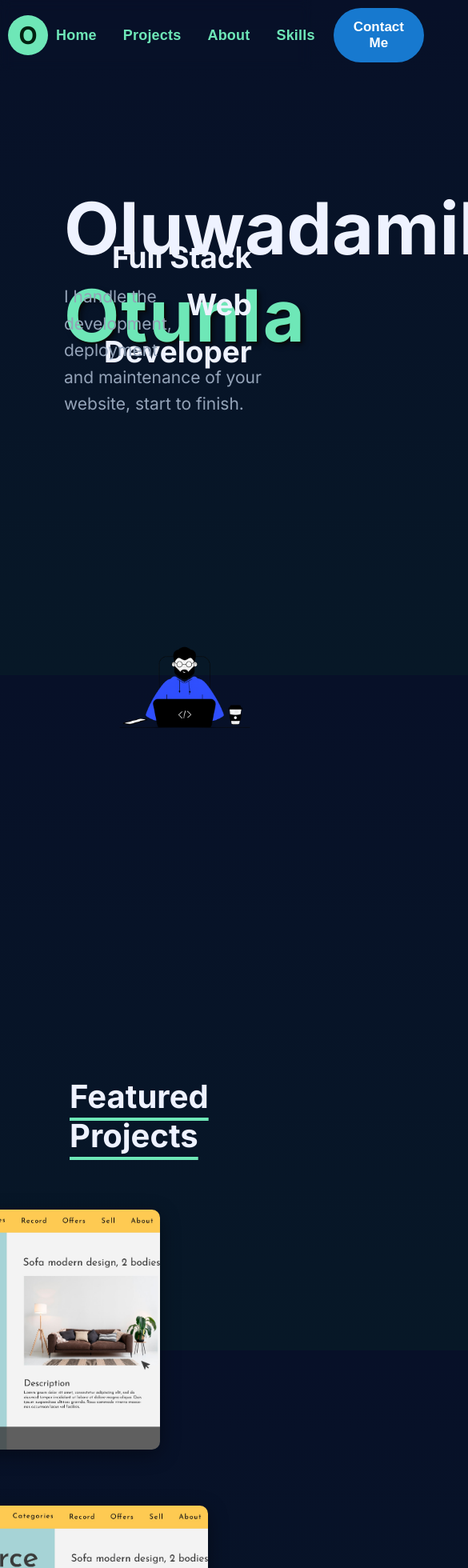
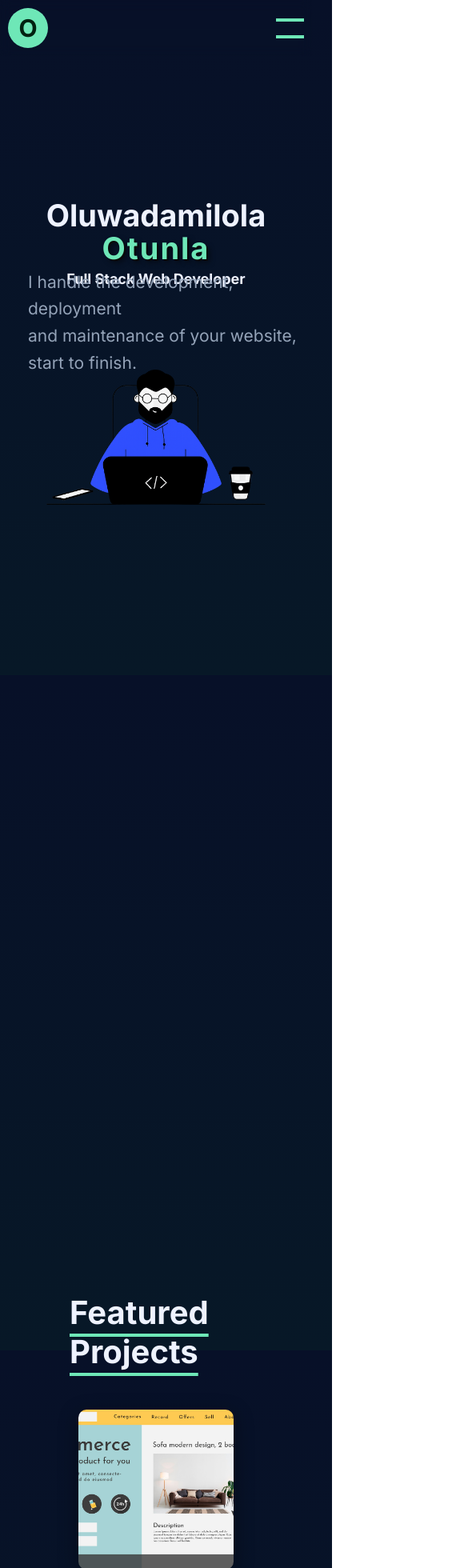
Before and after one commit to SoftWare00750/_portfolio, a React (Create React App) app in the folder portfolio/: page / in a window 390 px wide. Shown: the top 1960 px of the page at 80% size, 585 px wide, since content can reach past the window. Built offline with nearby package versions, Linux system fonts and the light colour scheme.

Commit message:
18th commit

```diff
--- a/portfolio/src/index.js
+++ b/portfolio/src/index.js
@@ -2,6 +2,7 @@ import React from "react";
 import ReactDOM from "react-dom/client";
 import App from "./App";
 import "./App.css";
+import "./responsive.css";
 
 const root = ReactDOM.createRoot(document.getElementById("root"));
 root.render(
--- /dev/null
+++ b/portfolio/src/responsive.css
@@ -0,0 +1,209 @@
+/* =========================
+   RESPONSIVE DESIGN ADD-ON
+   ========================= */
+
+/* --- GLOBAL ADJUSTMENTS --- */
+@media (max-width: 1280px) {
+  .hero-sub-right-fixed {
+    position: static;
+    text-align: left;
+    max-width: 100%;
+    margin-top: 40px;
+  }
+
+  .hero-image {
+    position: relative;
+    width: 80%;
+    height: auto;
+    margin: 40px auto 0;
+    display: block;
+    transform: none;
+  }
+
+  .projects-grid {
+    grid-template-columns: 1fr;
+    gap: 40px;
+  }
+
+  .project-card {
+    width: 100%;
+    margin: 0 auto;
+  }
+}
+
+/* --- TABLET VIEW --- */
+@media (max-width: 992px) {
+  /* HERO section responsive stacking */
+  .hero-inner {
+    display: flex;
+    flex-direction: column;
+    align-items: center;
+    padding: 0 30px;
+  }
+
+  .hero-name {
+    text-align: center;
+    font-size: 70px;
+    line-height: 0.9;
+  }
+
+  .hero-sub-right-fixed {
+    position: static;
+    text-align: center;
+    margin-top: 20px;
+  }
+
+  .hero-image {
+    position: relative;
+    width: 70%;
+    height: auto;
+    margin: 40px auto 0;
+  }
+
+  /* Projects stack */
+  .projects-grid {
+    grid-template-columns: 1fr;
+  }
+
+  .project-card:nth-child(1),
+  .project-card:nth-child(2) {
+    grid-column: 1;
+    grid-row: auto;
+    margin: 0 auto;
+  }
+
+  .project-media img {
+    width: 90%;
+    height: auto;
+  }
+}
+
+/* --- MOBILE VIEW (HAMBURGER + STACKED) --- */
+@media (max-width: 768px) {
+  /* NAVBAR */
+  .nav {
+    display: none; /* hide regular nav links */
+  }
+
+  .hamburger {
+    display: block;
+    width: 35px;
+    height: 25px;
+    position: relative;
+    cursor: pointer;
+  }
+
+  .hamburger::before,
+  .hamburger::after,
+  .hamburger div {
+    content: "";
+    position: absolute;
+    left: 0;
+    width: 100%;
+    height: 4px;
+    background: var(--accent);
+    transition: all 0.3s ease;
+  }
+
+  .hamburger::before {
+    top: 0;
+  }
+
+  .hamburger div {
+    top: 10px;
+  }
+
+  .hamburger::after {
+    bottom: 0;
+  }
+
+  /* Dropdown menu when active */
+  .nav.active {
+    display: flex;
+    flex-direction: column;
+    position: absolute;
+    top: 60px;
+    right: 15px;
+    background: rgba(10, 20, 40, 0.9);
+    border-radius: 10px;
+    padding: 20px;
+    gap: 15px;
+    z-index: 999;
+  }
+
+  /* HERO layout for mobile */
+  .hero-inner {
+    display: flex;
+    flex-direction: column;
+    align-items: center;
+    padding: 0 15px;
+  }
+
+  .hero-name {
+    text-align: center;
+    font-size: 50px;
+    line-height: 1;
+  }
+
+  .hero-sub-right-fixed {
+    position: static;
+    text-align: center;
+    margin-top: 20px;
+    font-size: 22px;
+  }
+
+  .hero-image {
+    width: 85%;
+    height: auto;
+    margin-top: 35px;
+  }
+
+  /* PROJECTS */
+  .projects-grid {
+    display: flex;
+    flex-direction: column;
+    align-items: center;
+  }
+
+  .project-card {
+    width: 90%;
+    margin: 20px 0;
+  }
+
+  .project-media img {
+    width: 100%;
+    height: auto;
+  }
+
+  /* CONTACT */
+  .contact-box {
+    width: 95%;
+    padding: 30px 15px;
+  }
+
+  /* GENERAL STACKING */
+  .about-grid,
+  .skills-grid {
+    grid-template-columns: 1fr;
+    text-align: center;
+  }
+}
+
+/* --- SMALL DEVICES (PHONES <480px) --- */
+@media (max-width: 480px) {
+  .hero-name {
+    font-size: 38px;
+  }
+
+  .hero-sub-right-fixed {
+    font-size: 18px;
+  }
+
+  .hero-image {
+    width: 90%;
+  }
+
+  .project-media img {
+    height: 200px;
+  }
+}
```
